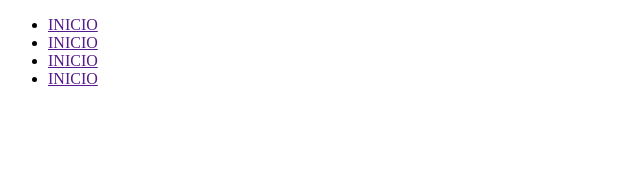
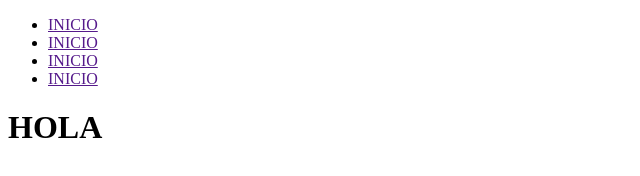
Before and after one commit to DiegoGR22/clase-github, a plain HTML site: page index.html in a window 1280 px wide. Shown: the whole page, without its empty margins (0-640 px from the left). Drawn offline with Linux system fonts and the light colour scheme.

Commit message:
creación del main

```diff
--- a/index.html
+++ b/index.html
@@ -16,7 +16,9 @@
         </ul>
     </header>
 
-    <main></main>
+    <main>
+        <h1>HOLA</h1>
+    </main>
 
     <footer></footer>
 
```
